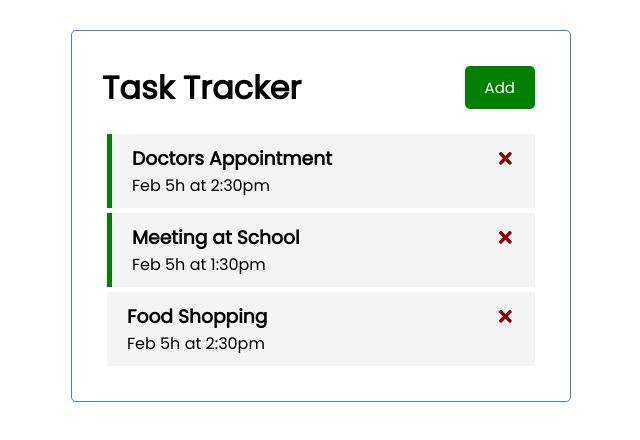
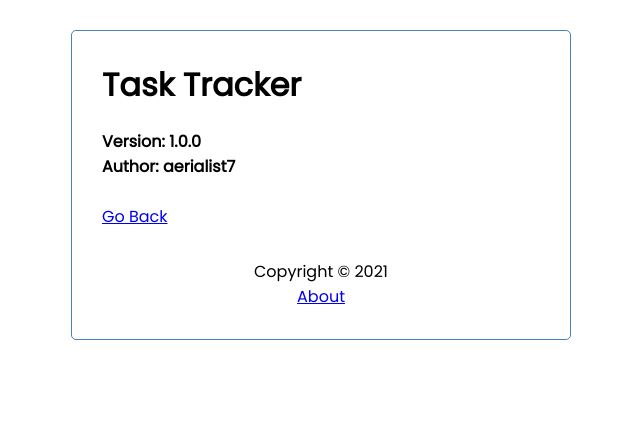
Before and after one commit to aerialist7/react-task-tracker, a React (Create React App) app: page /about in a window 1280 px wide. Shown: the top 440 px of the page, without its empty margins (319-959 px from the left). Built offline with nearby package versions, Linux system fonts and the light colour scheme; data requests are answered from the project's data file; the HTML template or start-up script is replaced by a standard one.

Commit message:
Use react router

```diff
--- a/package.json
+++ b/package.json
@@ -10,6 +10,7 @@
     "react": "^17.0.1",
     "react-dom": "^17.0.1",
     "react-icons": "^4.1.0",
+    "react-router-dom": "^5.2.0",
     "react-scripts": "4.0.1",
     "web-vitals": "^0.2.4"
   },
--- a/src/App.js
+++ b/src/App.js
@@ -1,7 +1,10 @@
 import {useEffect, useState} from "react"
 import Header from "./components/Header"
+import Footer from "./components/Footer"
+import {BrowserRouter, Route} from "react-router-dom"
+import About from "./components/About"
+import AddTask from "./components/AddTask"
 import Tasks from "./components/Tasks"
-import AddTask from "./components/AddTask"
 
 const App = () => {
     const [showAddTask, setShowAddTask] = useState(false)
@@ -50,12 +53,20 @@ const App = () => {
             })
     }
 
-    return <div className="container">
+    return <BrowserRouter>
+        <div className="container">
             <Header
                 onAdd={() => setShowAddTask(!showAddTask)}
                 showAdd={showAddTask}
             />
-        {showAddTask && <AddTask onAdd={addTask}/>}
+            <Route
+                path="/"
+                exact
+                render={() =>
+                    <>
+                        {
+                            showAddTask && <AddTask onAdd={addTask}/>
+                        }
                         {
                             tasks.length > 0
                                 ? <Tasks
@@ -65,8 +76,15 @@ const App = () => {
                                 />
                                 : "No Tasks to Show"
                         }
-
+                    </>
+                }/>
+            <Route
+                path="/about"
+                component={About}
+            />
+            <Footer/>
         </div>
+    </BrowserRouter>
 }
 
 export default App
--- /dev/null
+++ b/src/components/About.js
@@ -0,0 +1,11 @@
+import {Link} from "react-router-dom"
+
+const About = () =>
+    <div>
+        <h4>Version: 1.0.0</h4>
+        <h4>Author: aerialist7</h4>
+        <br/>
+        <Link to="/">Go Back</Link>
+    </div>
+
+export default About
--- /dev/null
+++ b/src/components/Footer.js
@@ -0,0 +1,9 @@
+import {Link} from "react-router-dom"
+
+const Footer = () =>
+    <footer>
+        <p>Copyright &copy; 2021</p>
+        <Link to="/about">About</Link>
+    </footer>
+
+export default Footer
--- a/src/components/Header.js
+++ b/src/components/Header.js
@@ -1,15 +1,20 @@
 import React from "react"
 import PropTypes from "prop-types"
 import Button from "./Button"
+import {useLocation} from "react-router-dom"
 
 const Header = ({title, onAdd, showAdd}) => {
+    const location = useLocation()
+
     return <header className="header">
         <h1>{title}</h1>
-        <Button
-            color={showAdd ? "darkred" : "green"}
-            text={showAdd ? "Close" : "Add"}
-            onClick={onAdd}
-        />
+        {
+            location.pathname === "/" && <Button
+                color={showAdd ? "darkred" : "green"}
+                text={showAdd ? "Close" : "Add"}
+                onClick={onAdd}
+            />
+        }
     </header>
 
 }
```
Also changed, not shown: src/components/AddTask.js (+8 -1 lines), src/components/Button.js (+4 -3 lines), src/components/Task.js (+5 -2 lines). Lines whose indentation alone changed are shown as unchanged.
